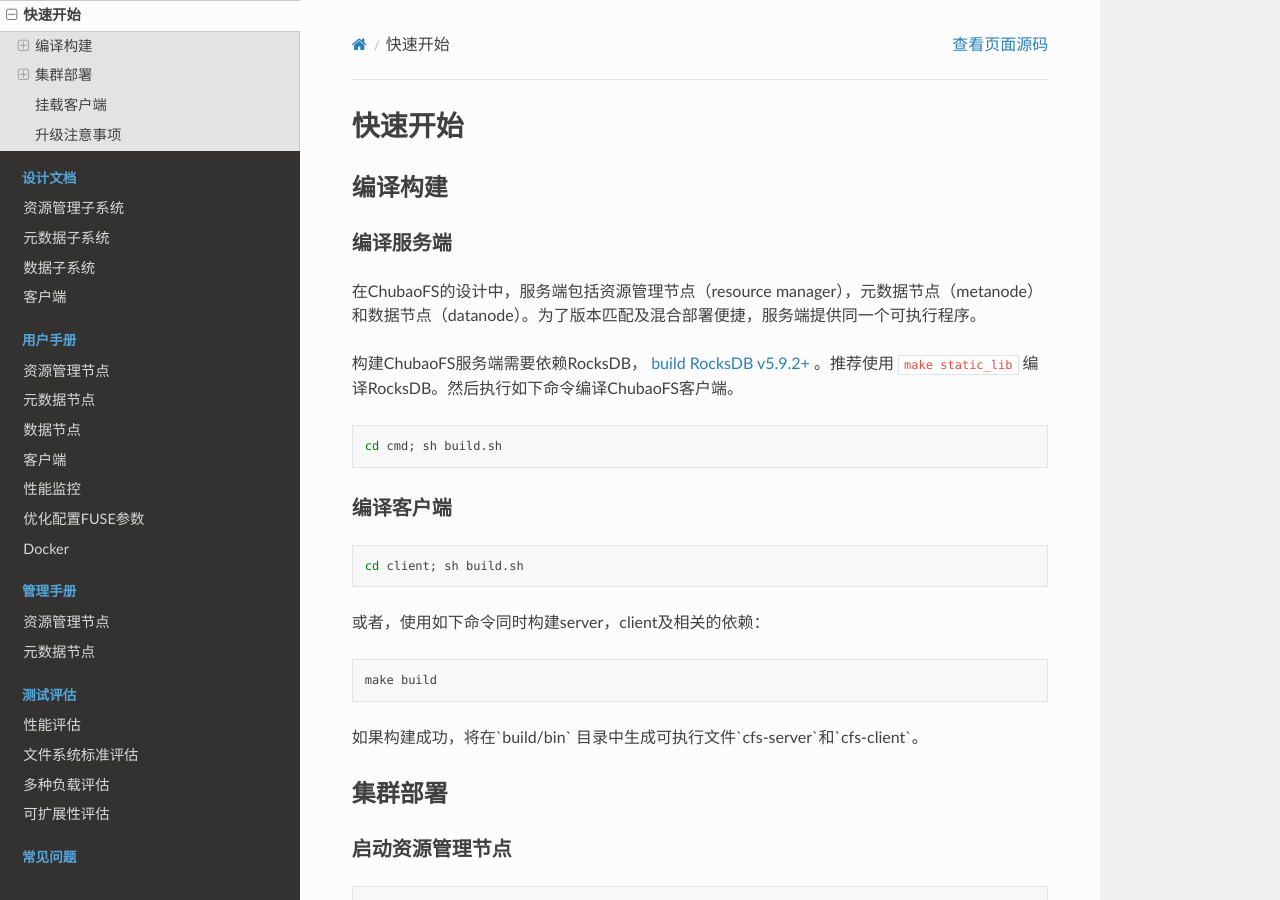
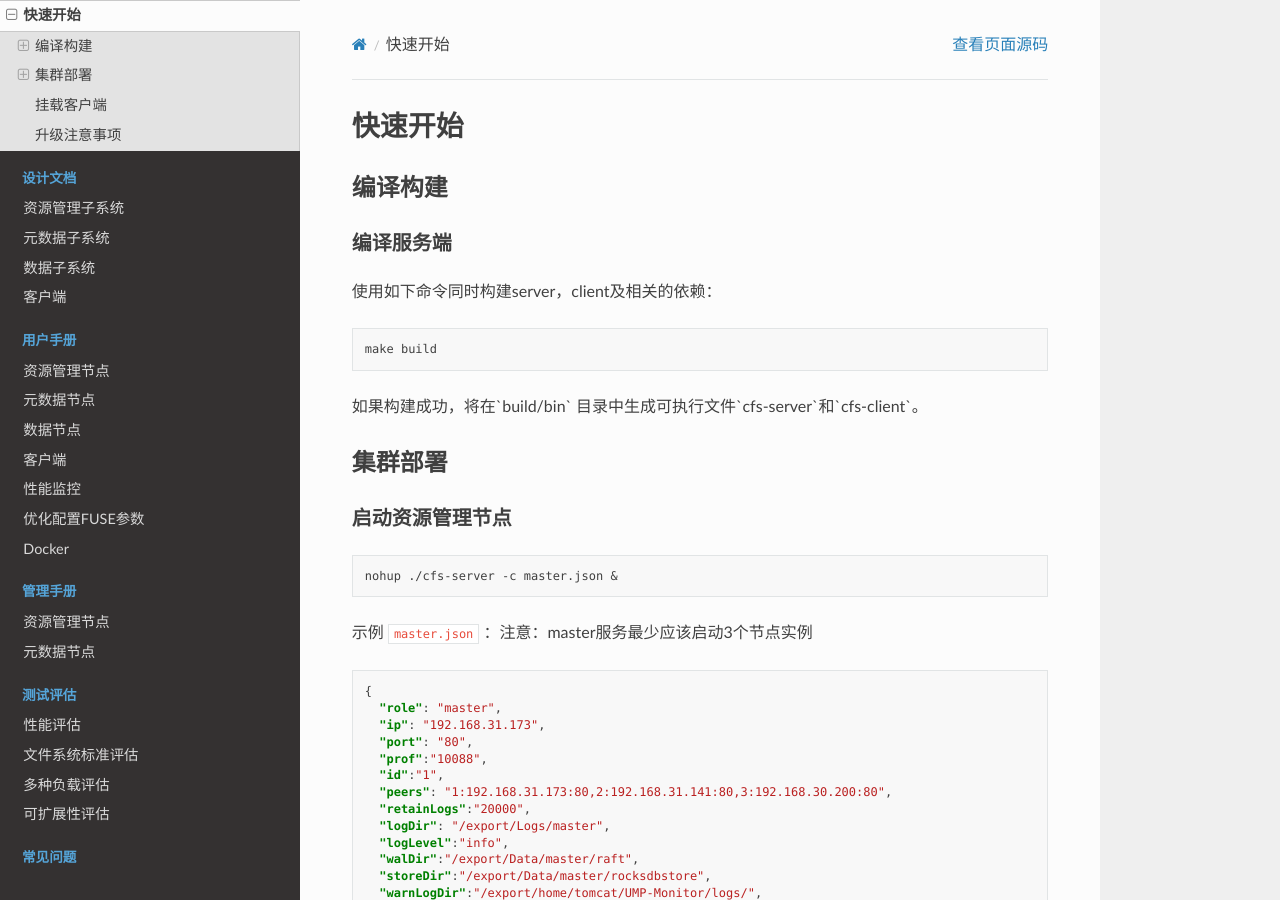
Before and after one commit to cubefs/docs-zh, a Sphinx documentation site: the page built from docs/source/quick-start-guide.rst, in a window 1280 px wide and 900 px high. Built offline with Sphinx 7.4.7 and the Read the Docs theme 2.0.0, drawn with Linux system fonts in a browser that asks for light colours.

Commit message:
update build: remove server and client build
Signed-off-by: zhuzhengyi1 <zhuzhengyi@jd.com>

```diff
--- a/docs/source/quick-start-guide.rst
+++ b/docs/source/quick-start-guide.rst
@@ -7,21 +7,7 @@
 编译服务端
 ^^^^^^^^^^^^^
 
-在ChubaoFS的设计中，服务端包括资源管理节点（resource manager），元数据节点（metanode）和数据节点（datanode）。为了版本匹配及混合部署便捷，服务端提供同一个可执行程序。
-
-构建ChubaoFS服务端需要依赖RocksDB， `build RocksDB v5.9.2+ <https://github.com/facebook/rocksdb/blob/master/INSTALL.md>`_ 。推荐使用 ``make static_lib`` 编译RocksDB。然后执行如下命令编译ChubaoFS客户端。
-
-.. code-block:: bash
-
-   cd cmd; sh build.sh
-
-编译客户端
-^^^^^^^^^^^^
-.. code-block:: bash
-
-   cd client; sh build.sh
-
-或者，使用如下命令同时构建server，client及相关的依赖：
+使用如下命令同时构建server，client及相关的依赖：
 
 .. code-block:: bash
 
```
